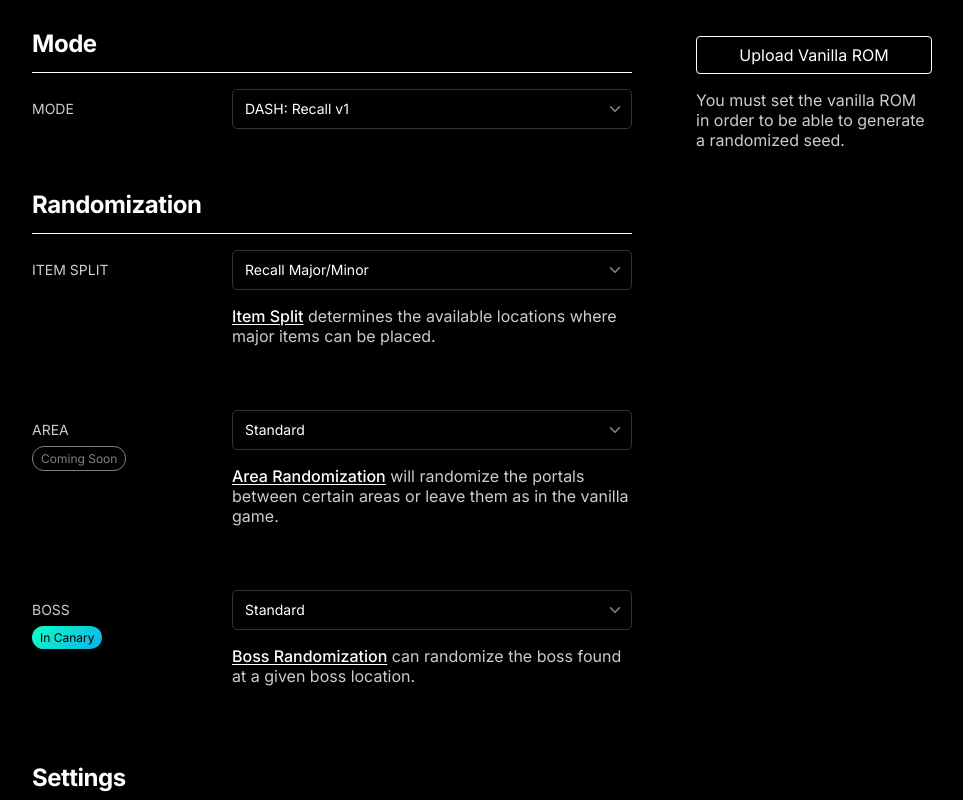
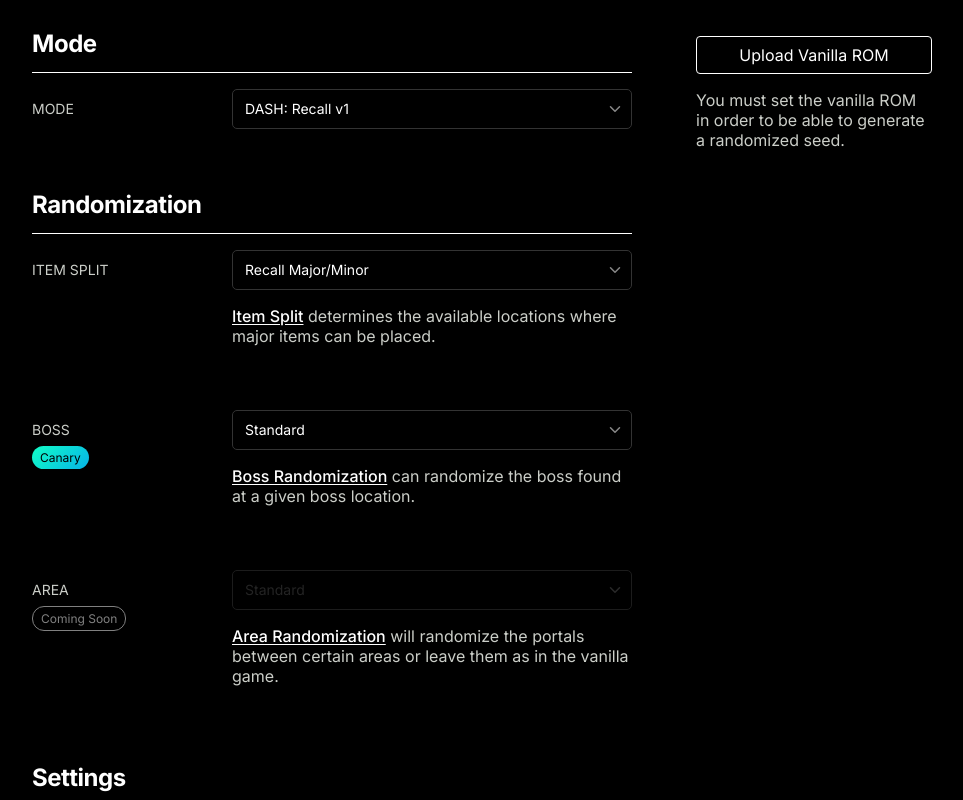
Before and after one commit to dashrando/dash-randomizer, a Next.js app in the folder apps/web/: page /generate in a window 1280 px wide. Shown: the whole page, without its empty margins (158-1121 px from the left). Built offline with nearby package versions, Linux system fonts and the light colour scheme.

Commit message:
disabled styles + disable area rando

```diff
--- a/apps/web/app/components/select.module.css
+++ b/apps/web/app/components/select.module.css
@@ -40,6 +40,16 @@
   border-color: #fff;
 }
 
+.select select:disabled {
+  cursor: default;
+  border-color: rgb(41, 41, 41);
+  color: rgb(51, 51, 51);
+}
+
+.select select:disabled + .suffix {
+  color: rgb(41, 41, 41);
+}
+
 .suffix {
   display: inline-flex;
   position: absolute;
--- a/apps/web/app/components/select.tsx
+++ b/apps/web/app/components/select.tsx
@@ -12,6 +12,7 @@ export type SelectProps = {
   name?: string
   register?: any
   required?: boolean
+  disabled?: boolean
 }
 
 const Select = ({
@@ -19,12 +20,13 @@ const Select = ({
   name = '',
   register,
   required = false,
+  disabled = false,
 
 }: SelectProps) => {
   return (
     <div className={styles.wrapper}>
       <div className={styles.select}>
-        <select id={`select-${name}`} name={name} {...register(name, { required })}>
+        <select id={`select-${name}`} disabled={disabled} name={name} {...register(name, { required })}>
           {options.map(({ value, label, hidden = false}) => (
             <option key={value} value={value} hidden={hidden}>
               {label}
--- a/apps/web/app/generate/form.tsx
+++ b/apps/web/app/generate/form.tsx
@@ -468,25 +468,7 @@ export default function Form() {
                 determines the available locations where major items can be placed.
               </p>
             </Option>
-            <Option
-              label="Area"
-              name="area"
-              badge={<Badge variant="upcoming">Coming Soon</Badge>}
-            >
-              <Select
-                options={[
-                  { label: 'Standard', value: 'standard' },
-                  { label: 'Randomized', value: 'randomized' },
-                ]}
-                name="area"
-                register={register}
-              />
-              <p>
-                <Link href="/generate/info#area">Area Randomization</Link>{' '}
-                will randomize the portals between certain areas or leave them as in the vanilla game.
-              </p>
-            </Option>
-            <Option label="Boss" name="boss" badge={<Badge variant="early">In Canary</Badge>}>
+            <Option label="Boss" name="boss" badge={<Badge variant="early">Canary</Badge>}>
               <Select
                 options={[
                   { label: 'Standard', value: 'standard' },
@@ -499,6 +481,25 @@ export default function Form() {
               <p>
                 <Link href="/generate/info#boss">Boss Randomization</Link>{' '}
                 can randomize the boss found at a given boss location.
+              </p>
+            </Option>
+            <Option
+              label="Area"
+              name="area"
+              badge={<Badge variant="upcoming">Coming Soon</Badge>}
+            >
+              <Select
+                disabled
+                options={[
+                  { label: 'Standard', value: 'standard' },
+                  { label: 'Randomized', value: 'randomized' },
+                ]}
+                name="area"
+                register={register}
+              />
+              <p>
+                <Link href="/generate/info#area">Area Randomization</Link>{' '}
+                will randomize the portals between certain areas or leave them as in the vanilla game.
               </p>
             </Option>
           </Section>
```
